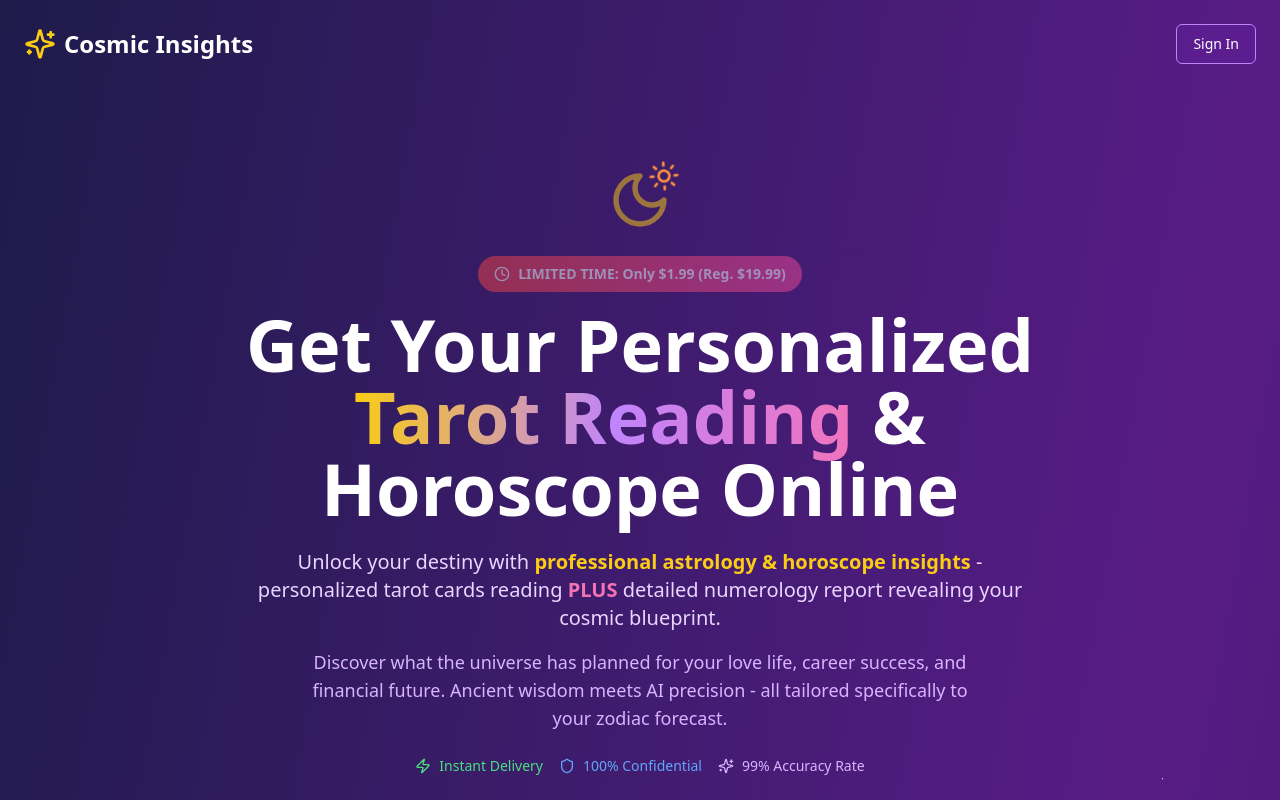
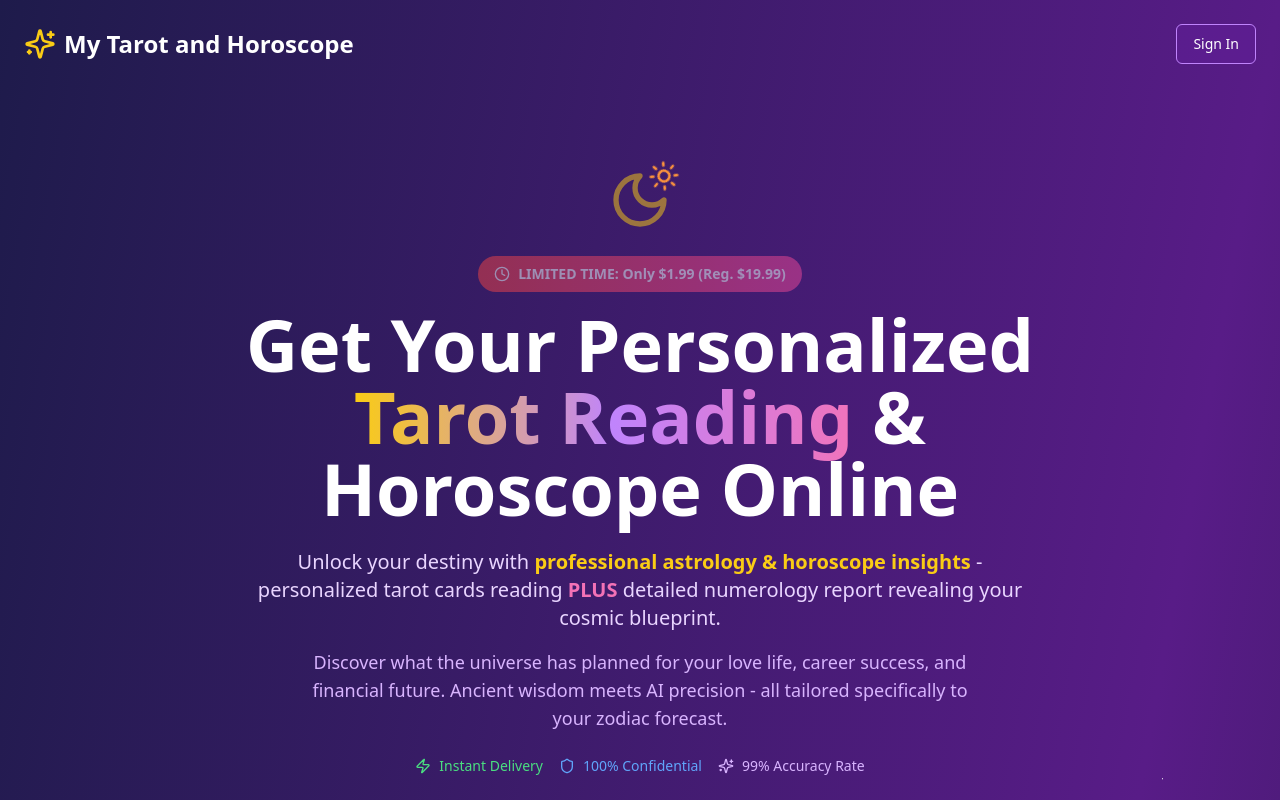
Before and after one commit to jamies666/stellar-future-decoded, a React (Vite) app: page / in a window 1280 px wide. Shown: the top 800 px of the page. Built offline with nearby package versions, Linux system fonts and the light colour scheme.

Commit message:
Rename website name
Replaces "Cosmic Insights" with "My Tarot and Horoscope" across the site.

```diff
--- a/index.html
+++ b/index.html
@@ -4,13 +4,13 @@
   <head>
     <meta charset="UTF-8" />
     <meta name="viewport" content="width=device-width, initial-scale=1.0" />
-    <title>Get Your Personalized Tarot Reading & Horoscope Online | Cosmic Insights</title>
+    <title>Get Your Personalized Tarot Reading & Horoscope Online | My Tarot and Horoscope</title>
     <meta name="description" content="Get instant personalized tarot readings, detailed horoscopes, and numerology insights. Professional online psychic readings for love, career & money. 99% accuracy guaranteed." />
     <meta name="keywords" content="tarot reading online, personal horoscope, numerology insights, zodiac forecast, astrology reading, psychic reading, tarot cards, horoscope today" />
-    <meta name="author" content="Cosmic Insights" />
+    <meta name="author" content="My Tarot and Horoscope" />
 
     <!-- Open Graph Meta Tags for Social Media -->
-    <meta property="og:title" content="Get Your Personalized Tarot Reading & Horoscope Online | Cosmic Insights" />
+    <meta property="og:title" content="Get Your Personalized Tarot Reading & Horoscope Online | My Tarot and Horoscope" />
     <meta property="og:description" content="Get instant personalized tarot readings, detailed horoscopes, and numerology insights. Professional online psychic readings for love, career & money." />
     <meta property="og:type" content="website" />
     <meta property="og:image" content="https://images.unsplash.com/photo-1470813740244-df37b8c1edcb?w=1200&h=630&fit=crop" />
--- a/src/components/Header.tsx
+++ b/src/components/Header.tsx
@@ -25,7 +25,7 @@ const Header = ({ user, onSignIn, onSignOut, testingMode = false }: HeaderProps)
     <header className="p-6 flex justify-between items-center">
       <div className="flex items-center space-x-2">
         <Stars className="h-8 w-8 text-yellow-400" />
-        <h1 className="text-2xl font-bold text-white">Cosmic Insights</h1>
+        <h1 className="text-2xl font-bold text-white">My Tarot and Horoscope</h1>
         {testingMode && (
           <span className="text-xs bg-red-500 text-white px-2 py-1 rounded">TESTING MODE</span>
         )}
--- a/src/utils/pdfGenerator.ts
+++ b/src/utils/pdfGenerator.ts
@@ -80,7 +80,7 @@ export const generateReadingPDF = (data: ReadingData): void => {
     pdf.setFontSize(8);
     pdf.setFont('helvetica', 'italic');
     pdf.text(
-      `Generated by Cosmic Insights - Page ${i} of ${totalPages}`,
+      `Generated by My Tarot and Horoscope - Page ${i} of ${totalPages}`,
       margin,
       pageHeight - 10
     );
```
